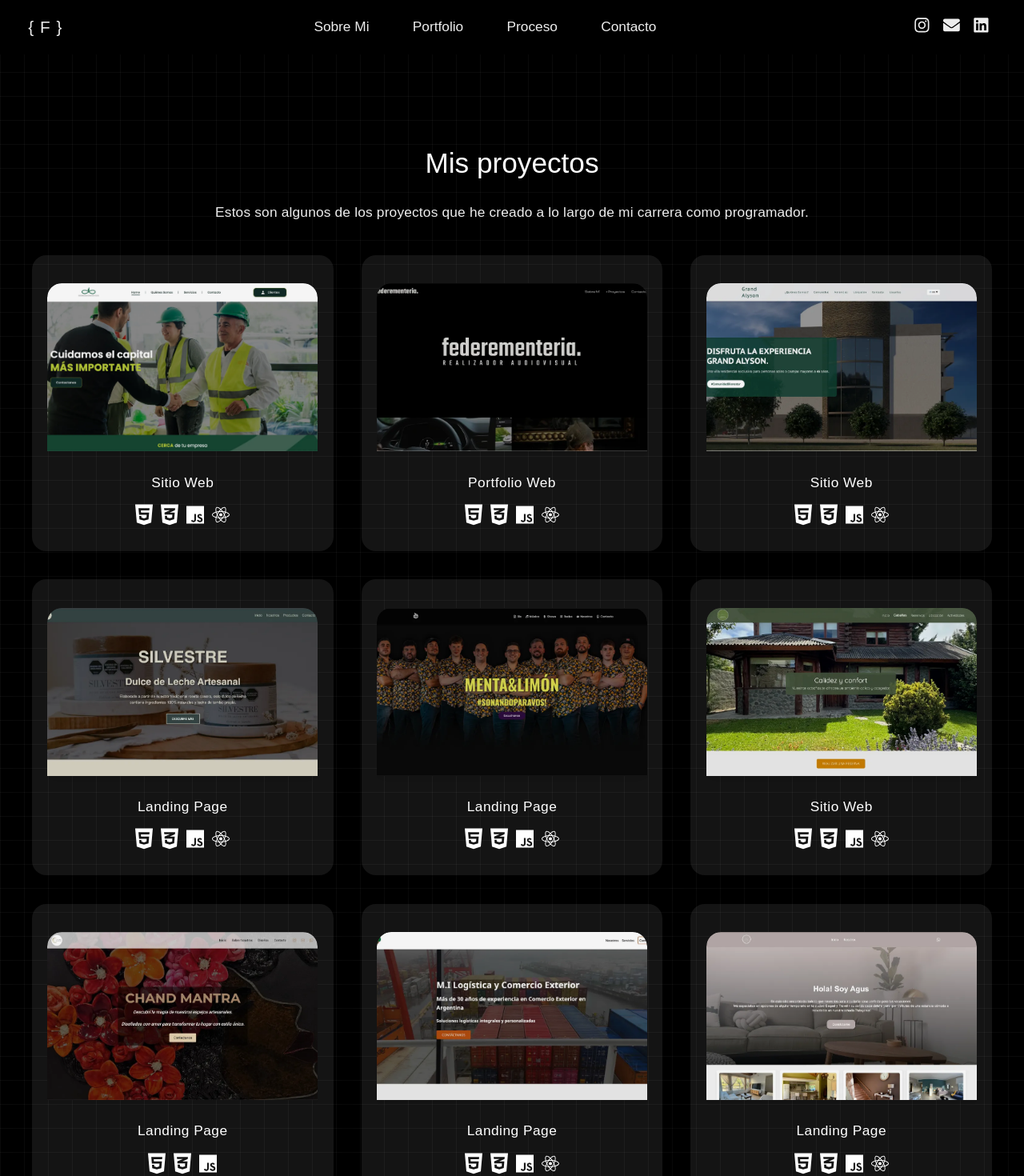
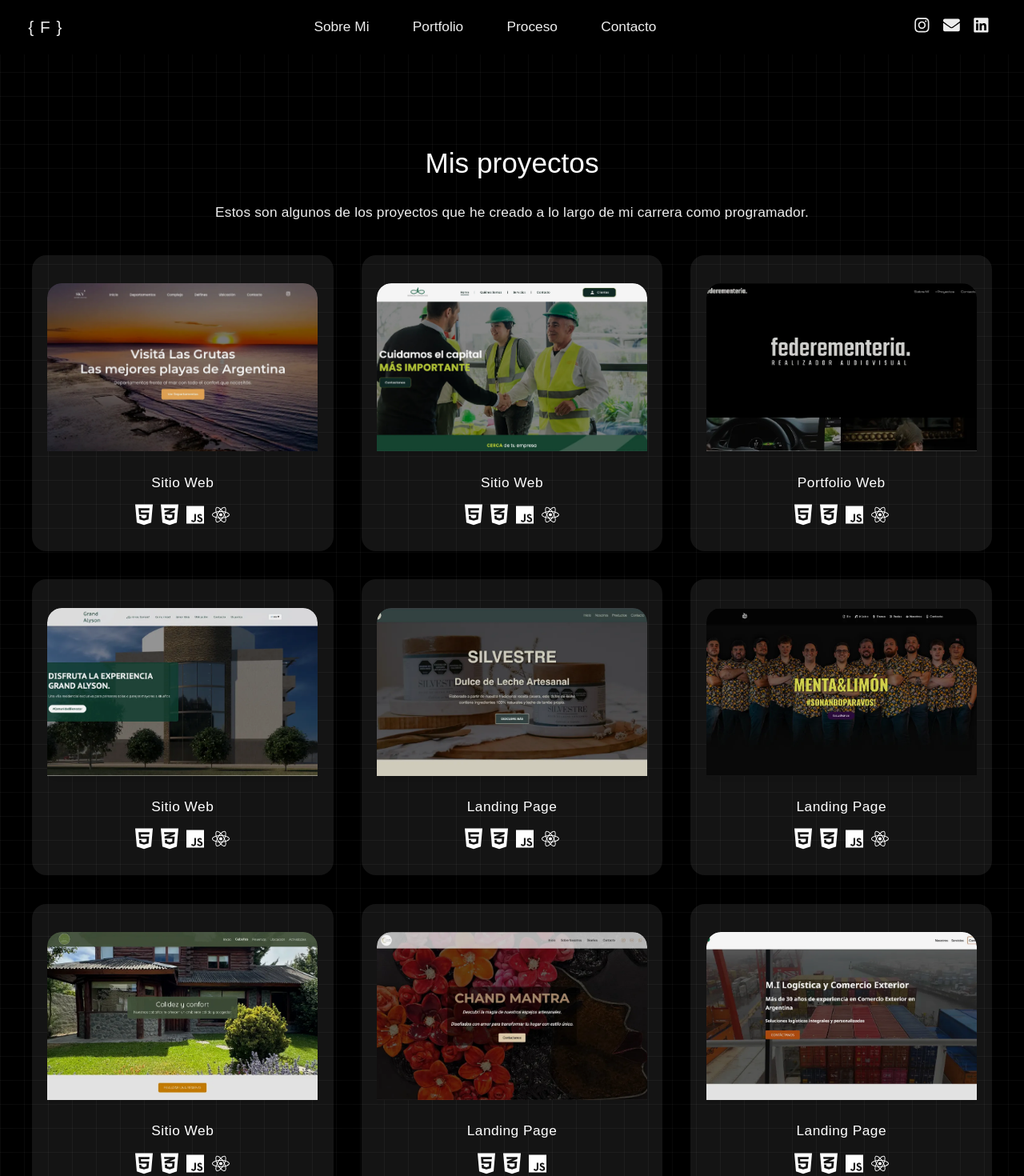
Before and after one commit to franuncal/FRANUNCAL-PORTFOLIO-WEB, a React (Vite) app: page /projects in a window 1280 px wide. Shown: the top 1470 px of the page at 80% size. Built offline with nearby package versions, Linux system fonts and the light colour scheme; a web font is replaced by a local one.

Commit message:
Actualizacion de img de /clientes y enlaces de la politica de privacidad

```diff
--- a/src/components/Proyectos/Proyectos.jsx
+++ b/src/components/Proyectos/Proyectos.jsx
@@ -7,7 +7,8 @@ import img5 from "../../assets/img/img-proyectos/N5.webp";
 import img7 from "../../assets/img/img-proyectos/N3.webp";
 import img8 from "../../assets/img/img-proyectos/N10.webp";
 import img9 from "../../assets/img/img-proyectos/N9.webp";
-import img10 from "../../assets/img/img-proyectos/N7.webp";
+// import img10 from "../../assets/img/img-proyectos/N7.webp";
+import img11 from "../../assets/img/img-proyectos/N11.webp";
 import { FaHtml5, FaCss3Alt, FaJs, FaReact } from "react-icons/fa";
 import { useRef, useEffect } from "react";
 import { gsap } from "gsap";
@@ -16,6 +17,13 @@ import { ScrollTrigger } from "gsap/ScrollTrigger";
 gsap.registerPlugin(ScrollTrigger);
 
 const proyectosData = [
+  {
+    img: img11,
+    alt: "SKY Las Grutas",
+    title: "Sitio Web",
+    url: "https://skylasgrutas.com/",
+    tech: [FaHtml5, FaCss3Alt, FaJs, FaReact],
+  },
   {
     img: img8,
     alt: "Bombicino Diagnostico",
@@ -72,13 +80,13 @@ const proyectosData = [
     url: "https://milogisticainternacional.com/",
     tech: [FaHtml5, FaCss3Alt, FaJs, FaReact],
   },
-  {
-    img: img10,
-    alt: "Alquiler Esquel",
-    title: "Landing Page",
-    url: "https://alquileresquel.com/",
-    tech: [FaHtml5, FaCss3Alt, FaJs, FaReact],
-  },
+  // {
+  //   img: img10,
+  //   alt: "Alquiler Esquel",
+  //   title: "Landing Page",
+  //   url: "https://alquileresquel.com/",
+  //   tech: [FaHtml5, FaCss3Alt, FaJs, FaReact],
+  // },
 ];
 
 const Proyectos = () => {
```
Also changed, not shown: src/assets/img/img-proyectos/N11.webp (added).
